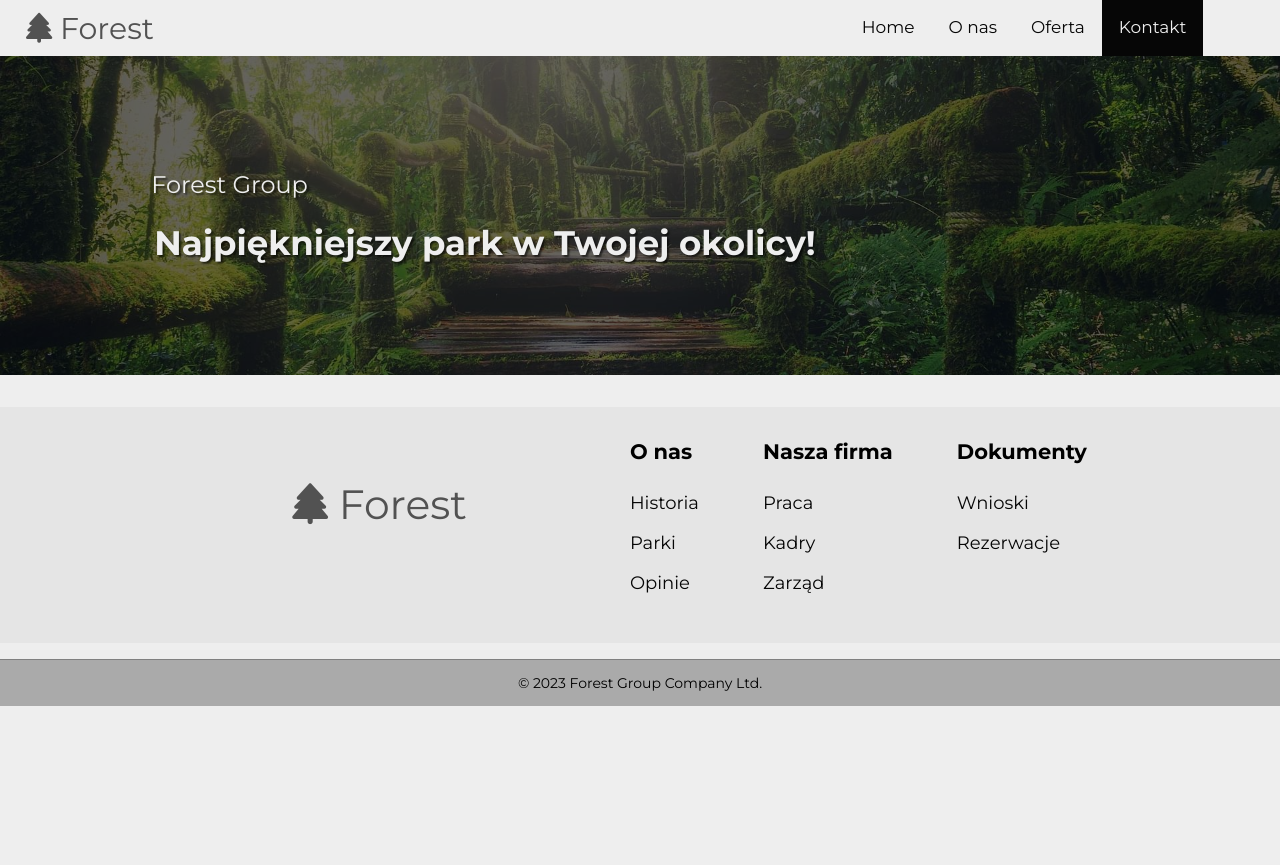
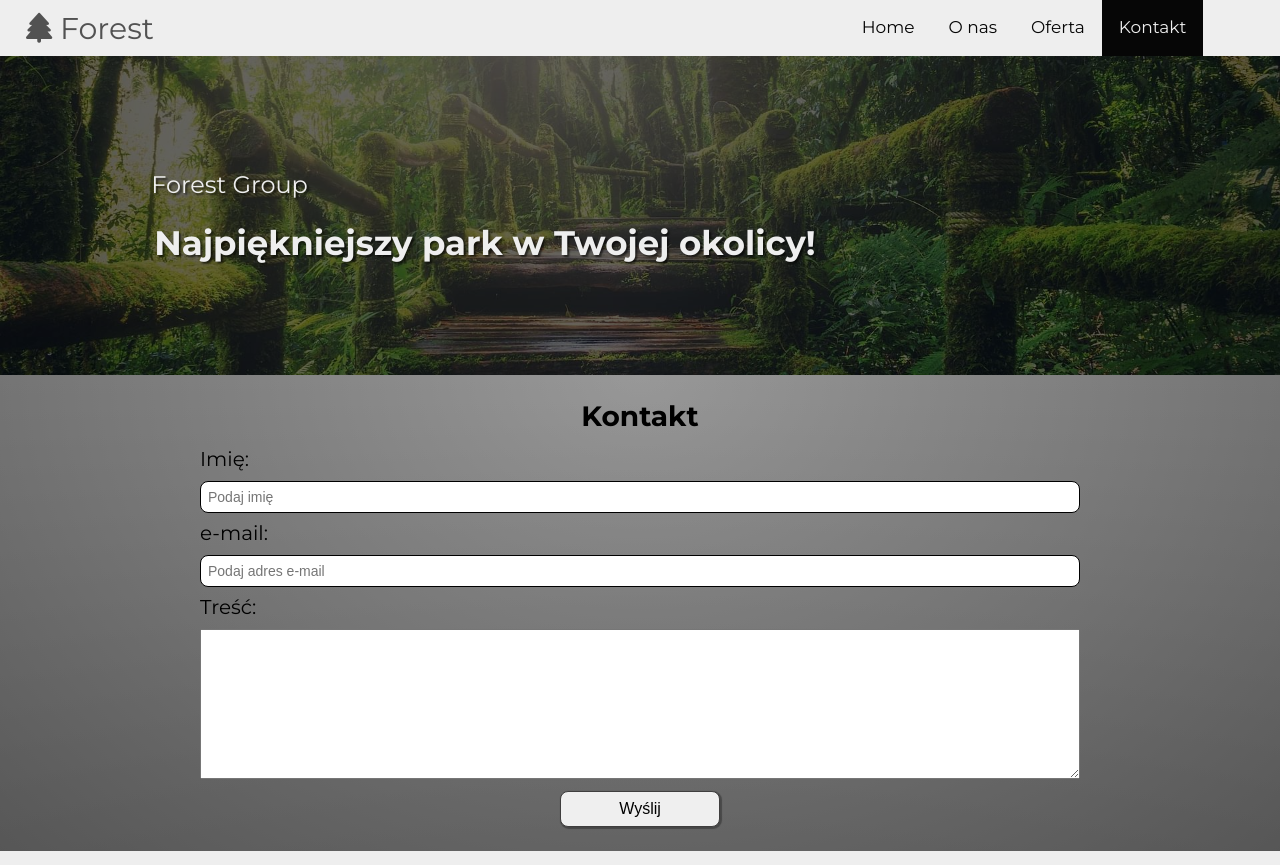
Before and after one commit to Astilion/ForestGroup, a website: page contact.html in a window 1280 px wide. Shown: the top 865 px of the page. Before the commit the page ends 800 px from the top, so only its background shows below. Drawn offline with Linux system fonts and the light colour scheme; grey boxes are pictures that could not be loaded.

Commit message:
added google maps

```diff
--- a/contact.html
+++ b/contact.html
@@ -48,7 +48,32 @@
         </div>
     </div>
 </header>
-    <main class="contact"></main>
+    <main class="contact">
+        <form class="form">
+            <h2 class="form__h2">Kontakt</h2>
+            <div class="form__box">
+                <label for="username">Imię:</label>
+                <input type="text" id="username" placeholder="Podaj imię">
+            </div>
+            <div class="form__box">
+                <label for="email">e-mail:</label>
+                <input type="email" id="email" placeholder="Podaj adres e-mail">
+            </div>
+            <div class="form__box">
+                <label for="text">Treść:</label>
+                <textarea placeholder="Wpisz treść wiadomości"> </textarea>
+            </div>
+
+            <button class="form__btn">Wyślij</button>
+        </form>
+        <div class="google-map">
+            <div style="width: 100%"><iframe width="100%" height="600" frameborder="0" scrolling="no" marginheight="0"
+                    marginwidth="0"
+                    src="https://maps.google.com/maps?width=100%25&amp;height=600&amp;hl=en&amp;q=Jasnog%C3%B3rksa%202,%20krak%C3%B3w+(Forest%20group)&amp;t=&amp;z=14&amp;ie=UTF8&amp;iwloc=B&amp;output=embed"><a
+                        href="https://www.maps.ie/distance-area-calculator.html">measure distance on map</a></iframe>
+            </div>
+        </div>
+    </main>
     <footer class="footer">
 
         <div class="footer__boxes">
@@ -93,7 +118,7 @@
             </div>
 </footer>
 
-    <script src="dist/js/main.min.js"></script>
+    <script src="src/js/main.js"></script>
 
 </body>
 
--- a/src/js/main.js
+++ b/src/js/main.js
@@ -3,6 +3,9 @@ const navItems = document.querySelector(".nav__items-mobile");
 const footerYear = document.querySelector(".footer-year");
 const desktopNavItems = document.querySelectorAll(".nav__item");
 const scrollSections = document.querySelectorAll(".scroll-section");
+
+
+
 
 
 footerYear.textContent = new Date().getFullYear();
--- a/src/sass/_colors.scss
+++ b/src/sass/_colors.scss
@@ -6,3 +6,6 @@
 $footer-color: #e5e5e5;
 $footer-color2: #aaaaaa;
 $logo-color: #525252;
+
+
+$form-color:linear-gradient(to bottom, rgba(255,255,255,0.15) 0%, rgba(0,0,0,0.15) 100%), radial-gradient(at top center, rgba(255,255,255,0.40) 0%, rgba(0,0,0,0.40) 120%) #989898;
--- a/src/sass/main.scss
+++ b/src/sass/main.scss
@@ -364,6 +364,7 @@ body {
 		margin-bottom: 0.9em;
 		font-size: 2.1rem;
 	}
+
 	&__el {
 		margin: 0 1em;
 		text-decoration: none;
@@ -407,6 +408,64 @@ body {
 		padding: 1em;
 	}
 }
+
+//contact
+.form {
+	display: flex;
+	flex-direction: column;
+	padding: 1.5em;
+	width: 100%;
+	background: $form-color;
+	background-blend-mode: multiply, multiply;
+	&__h2 {
+		margin-bottom: 0.5em;
+		font-size: 2.5rem;
+		text-align: center;
+	}
+	&__box {
+		margin-bottom: 0.5em;
+		padding: 0 0.5em;
+
+		label {
+			display: block;
+			margin-bottom: 0.5em;
+			font-size: 1.6rem;
+		}
+		input {
+			width: 100%;
+			padding: 0.5em;
+			font-size: 1.4rem;
+			border: 1px solid black;
+			border-radius: 8px;
+		}
+		textarea {
+			min-width: 100%;
+			min-height: 150px;
+		}
+	}
+	&__btn {
+		align-self: center;
+		width: 10em;
+		padding: 0.5em;
+		font-size: 1.6rem;
+		border: 1px solid rgb(63, 62, 62);
+		border-radius: 8px;
+		box-shadow: 1px 1px 1px 1px rgba(0, 0, 0, 0.3);
+		cursor: pointer;
+		transition: background-color .3s;
+
+		&:hover {
+			background-color: $button-color;
+		}
+	}
+}
+
+// GOOGLE MAPS
+
+.google-map {
+	padding: 1em 5em;
+	width: 100%;
+}
 //media
 @media (min-width: 576px) {
 	.aboutus {
@@ -424,6 +483,18 @@ body {
 	.section {
 		&__heading {
 			font-size: 2.8rem;
+		}
+	}
+
+	.form {
+		padding: 1.5em 3em;
+		&__h2 {
+			font-size: 2.8rem;
+		}
+		&__box {
+			label {
+				font-size: 2rem;
+			}
 		}
 	}
 }
@@ -501,6 +572,9 @@ body {
 			}
 		}
 	}
+	.form {
+		padding: 1.5em 5em;
+	}
 }
 
 @media (min-width: 992px) {
@@ -549,6 +623,7 @@ body {
 			}
 		}
 	}
+
 	.header {
 		.hero-img {
 			justify-content: start;
@@ -562,8 +637,6 @@ body {
 			}
 		}
 	}
-}
-
 	.banner-section {
 		&__img {
 			background: url("../../dist/img/girl-b.jpg");
@@ -580,8 +653,12 @@ body {
 			font-size: 1.6rem;
 		}
 	}
+	.form {
+		padding: 1.5em 12em;
+	}
+}
 
-@media (min-width:1200px) {
+@media (min-width: 1200px) {
 	.offers {
 		&__cards-container {
 			justify-content: center;
@@ -589,4 +666,5 @@ body {
 		&__card {
 			margin: 1em;
 		}
-}}
+	}
+}
```
Also changed, not shown: index.html (+1 -1 lines), moreoffers.html (+1 -1 lines), dist/css/main.min.css, 3 other files. Lines whose indentation alone changed are shown as unchanged.
